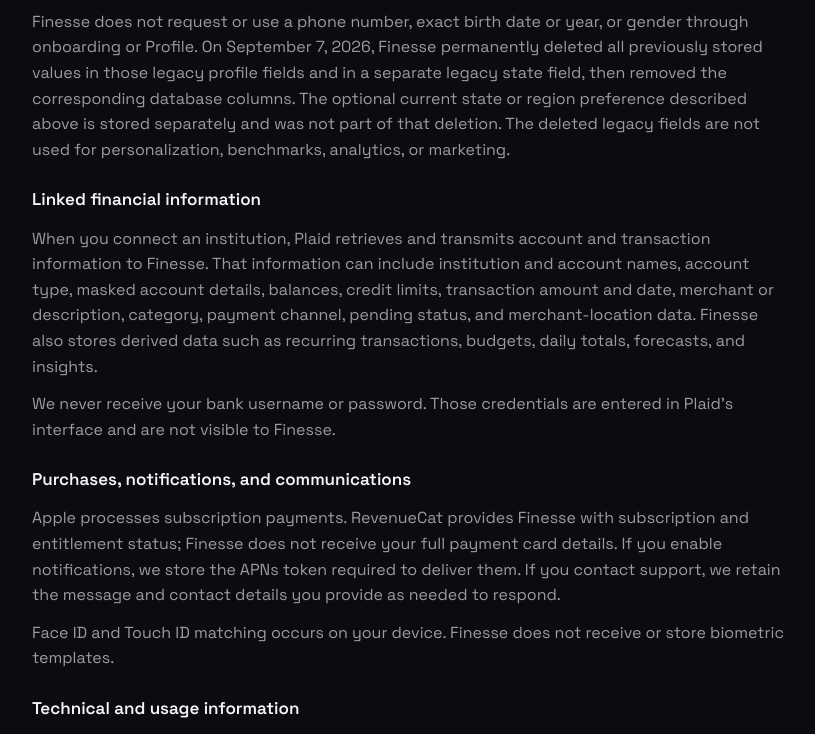
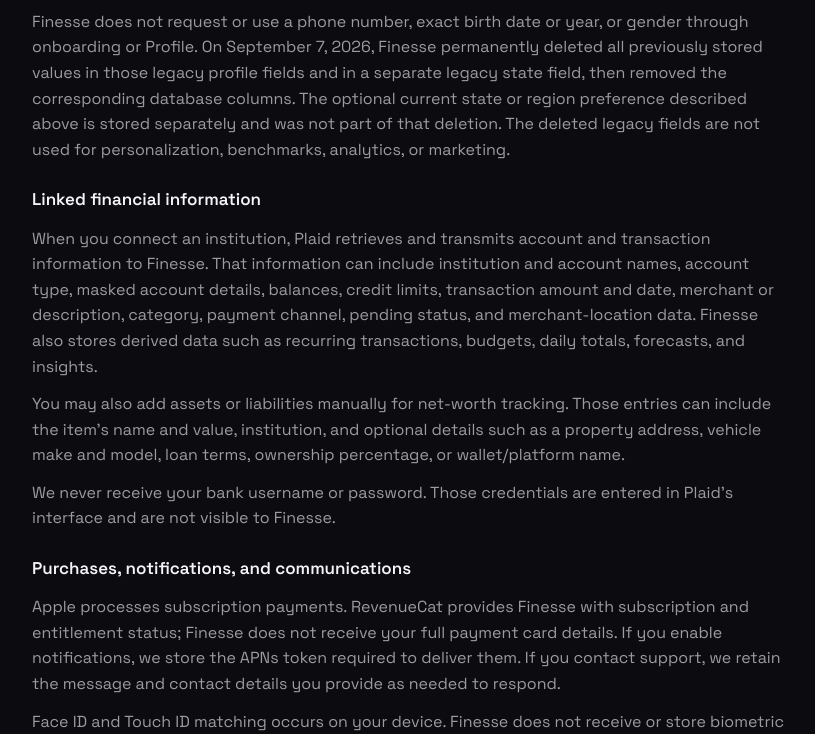
Before and after one commit to arushkukreja/Finesse_Website, a website: page privacy.html in a window 1280 px wide. Shown: the part 1073-1807 px from the top of the page, without its empty margins (230-1045 px from the left). Drawn offline with Linux system fonts and the light colour scheme.

Commit message:
Disclose manual net worth information

```diff
--- a/privacy.html
+++ b/privacy.html
@@ -139,7 +139,7 @@ footer { border-top: 1px solid var(--border); padding: 40px 0; }
   <div class="wrap">
     <div class="doc__eyebrow">Legal</div>
     <h1 class="doc__title">Privacy <em>Policy</em></h1>
-    <div class="doc__meta">Last updated: September 7, 2026 · Effective: September 7, 2026</div>
+    <div class="doc__meta">Last updated: September 10, 2026 · Effective: September 10, 2026</div>
 
     <p class="doc__intro">
       Finesse Finance ("Finesse," "we," "us," or "our") provides a personal-finance application and
@@ -194,6 +194,11 @@ footer { border-top: 1px solid var(--border); padding: 40px 0; }
       balances, credit limits, transaction amount and date, merchant or description, category, payment channel,
       pending status, and merchant-location data. Finesse also stores derived data such as recurring
       transactions, budgets, daily totals, forecasts, and insights.
+    </p>
+    <p>
+      You may also add assets or liabilities manually for net-worth tracking. Those entries can include the
+      item's name and value, institution, and optional details such as a property address, vehicle make and model,
+      loan terms, ownership percentage, or wallet/platform name.
     </p>
     <p>
       We never receive your bank username or password. Those credentials are entered in Plaid's interface and
```
